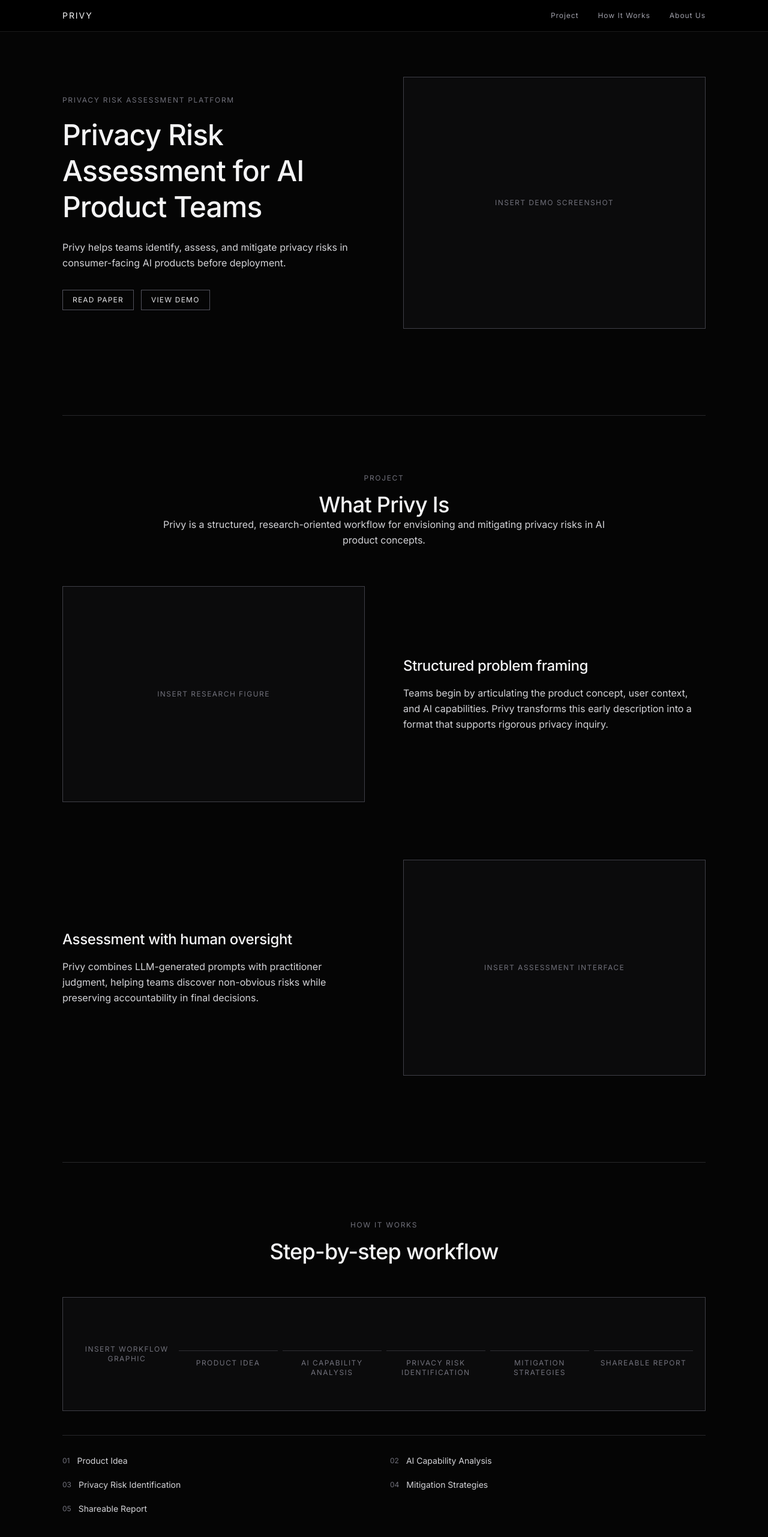
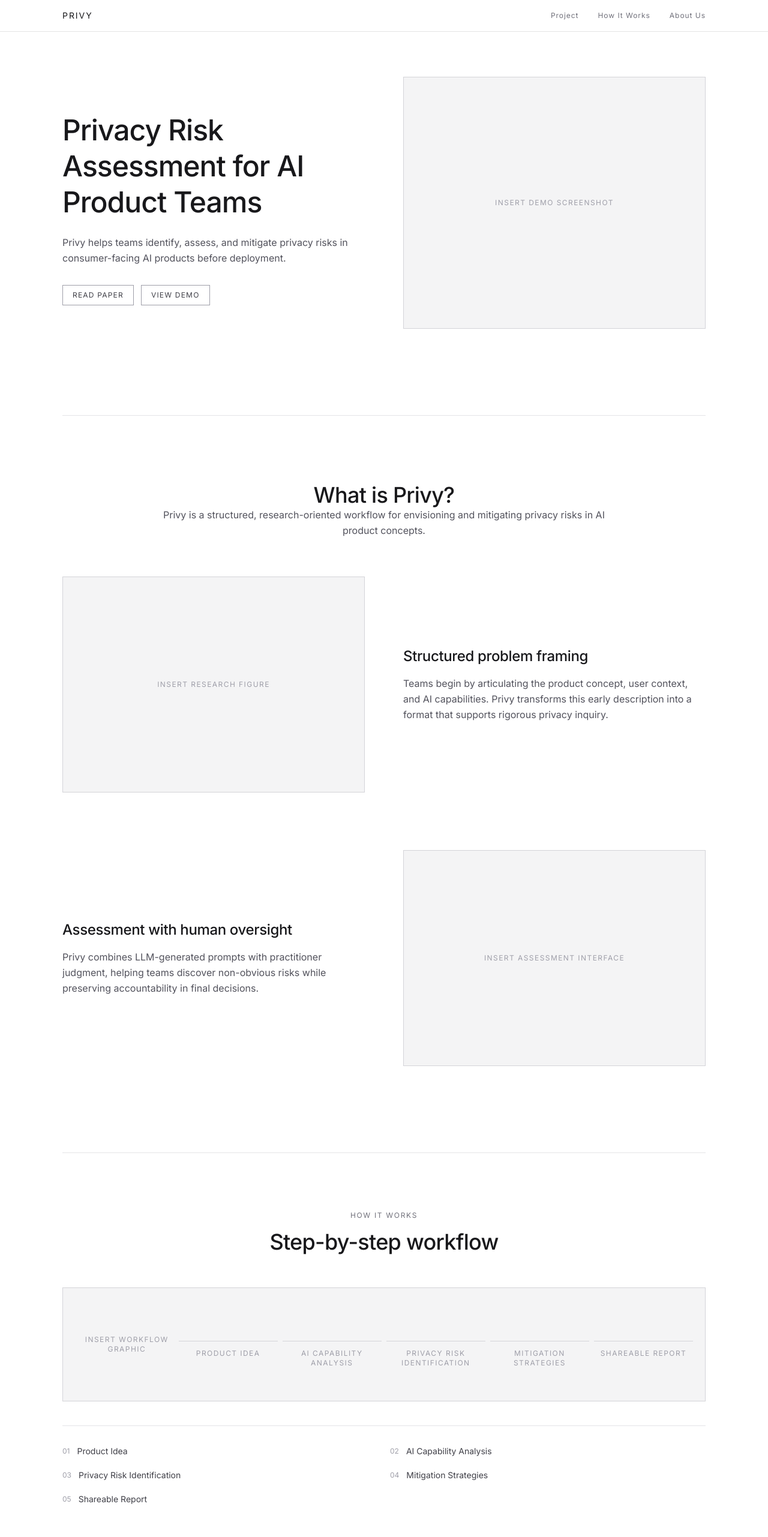
Before and after one commit to cmu-spuds/privy, a React (Vite) app: page / in a window 1280 px wide. Shown: the top 2562 px of the page at 60% size. Built offline with nearby package versions, Linux system fonts and the light colour scheme.

Commit message:
edited the base template to be better

```diff
--- a/src/App.jsx
+++ b/src/App.jsx
@@ -38,10 +38,10 @@ function App() {
   const navHref = (item) => `#${item.toLowerCase().replace(/\s+/g, '-')}`
 
   return (
-    <div className="min-h-screen bg-[#050505] text-zinc-100">
-      <header className="fixed inset-x-0 top-0 z-30 border-b border-white/10 bg-black/85 backdrop-blur-[2px]">
+    <div className="bg-white text-zinc-900">
+      <header className="fixed inset-x-0 top-0 z-30 border-b border-black/10 bg-white/90 backdrop-blur-[2px]">
         <div className="mx-auto flex w-full max-w-6xl items-center justify-between px-6 py-4 md:px-10">
-          <a href="#top" className="text-sm font-light tracking-[0.14em] text-zinc-100">
+          <a href="#top" className="text-sm font-light tracking-[0.14em] text-zinc-900">
             PRIVY
           </a>
           <nav className="flex items-center gap-6 md:gap-8">
@@ -57,7 +57,6 @@ function App() {
       <main id="top" className="mx-auto w-full max-w-6xl px-6 pb-24 pt-28 md:px-10 md:pt-32">
         <RevealSection className="section-grid">
           <div>
-            <p className="kicker">Privacy Risk Assessment Platform</p>
             <h1 className="hero-title">
               Privacy Risk Assessment for AI Product Teams
             </h1>
@@ -86,8 +85,7 @@ function App() {
 
         <RevealSection id="project" className="section-spacing">
           <div className="section-header">
-            <p className="kicker">Project</p>
-            <h2 className="section-title">What Privy Is</h2>
+            <h2 className="section-title">What is Privy?</h2>
             <p className="body-copy max-w-3xl">
               Privy is a structured, research-oriented workflow for envisioning
               and mitigating privacy risks in AI product concepts.
@@ -135,18 +133,18 @@ function App() {
             <span>Insert Workflow Graphic</span>
             <div className="mt-8 hidden w-full grid-cols-5 gap-2 text-center text-xs tracking-[0.06em] text-zinc-400 md:grid">
               {workflowSteps.map((step) => (
-                <span key={step} className="border-t border-zinc-700/70 pt-3">
+                <span key={step} className="border-t border-zinc-300 pt-3">
                   {step}
                 </span>
               ))}
             </div>
           </div>
 
-          <ol className="mt-10 grid gap-5 border-t border-zinc-800 pt-8 md:grid-cols-2">
+          <ol className="mt-10 grid gap-5 border-t border-zinc-200 pt-8 md:grid-cols-2">
             {workflowSteps.map((step, index) => (
               <li key={step} className="flex gap-3">
-                <span className="mt-0.5 text-xs text-zinc-500">0{index + 1}</span>
-                <span className="text-sm text-zinc-300">{step}</span>
+                <span className="mt-0.5 text-xs text-zinc-400">0{index + 1}</span>
+                <span className="text-sm text-zinc-700">{step}</span>
               </li>
             ))}
           </ol>
@@ -172,10 +170,10 @@ function App() {
                 consumer-facing systems.
               </p>
               <div className="mt-10 border-t border-zinc-800 pt-6">
-                <p className="text-sm text-zinc-400">
+                <p className="text-sm text-zinc-500">
                   Carnegie Mellon University
                 </p>
-                <p className="mt-1 text-sm text-zinc-400">SPUD Lab</p>
+                <p className="mt-1 text-sm text-zinc-500">SPUD Lab</p>
               </div>
             </div>
             <div className="placeholder-panel min-h-[320px] md:min-h-[380px]">
@@ -185,8 +183,8 @@ function App() {
         </RevealSection>
       </main>
 
-      <footer className="border-t border-zinc-800">
-        <div className="mx-auto flex w-full max-w-6xl flex-col gap-3 px-6 py-8 text-xs tracking-[0.08em] text-zinc-500 md:flex-row md:items-center md:justify-between md:px-10">
+      <footer className="border-t border-zinc-200">
+        <div className="mx-auto flex w-full max-w-6xl flex-col gap-3 px-6 py-8 text-xs tracking-[0.08em] text-zinc-400 md:flex-row md:items-center md:justify-between md:px-10">
           <p>Privy · Carnegie Mellon University</p>
           <div className="flex gap-5">
             <a href="https://arxiv.org/abs/2509.23525" target="_blank" rel="noreferrer">
--- a/src/index.css
+++ b/src/index.css
@@ -1,88 +1,70 @@
 @import url('https://fonts.googleapis.com/css2?family=Inter:wght@400;500;600;700;800&display=swap');
 @import 'tailwindcss';
-
 @theme {
   --font-sans: 'Inter', 'Geist', 'Segoe UI', 'Helvetica Neue', Arial, sans-serif;
 }
-
 :root {
-  color-scheme: dark;
+  color-scheme: light;
   scroll-behavior: smooth;
 }
-
 *,
 *::before,
 *::after {
   box-sizing: border-box;
 }
-
 body {
   margin: 0;
   min-height: 100vh;
   font-family: var(--font-sans);
-  color: #f1f1f1;
-  background-color: #050505;
-  background-image: linear-gradient(to bottom, #070707 0%, #050505 42%, #040404 100%);
+  color: #111111;
+  background-color: #ffffff;
+  background-image: linear-gradient(to bottom, #fafafa 0%, #ffffff 42%, #f8f8f8 100%);
   text-rendering: optimizeLegibility;
   -webkit-font-smoothing: antialiased;
   -moz-osx-font-smoothing: grayscale;
 }
-
 #root {
   min-height: 100vh;
 }
-
 ::selection {
-  background: rgba(250, 250, 250, 0.24);
-  color: #ffffff;
+  background: rgba(0, 0, 0, 0.12);
+  color: #000000;
 }
-
 @layer components {
   .kicker {
     @apply text-xs font-normal uppercase tracking-[0.14em] text-zinc-500;
   }
-
   .hero-title {
-    @apply mt-5 max-w-2xl text-3xl font-medium leading-tight tracking-[-0.02em] text-zinc-100 sm:text-4xl md:text-5xl;
+    @apply mt-5 max-w-2xl text-3xl font-medium leading-tight tracking-[-0.02em] text-zinc-900 sm:text-4xl md:text-5xl;
   }
-
   .section-title {
-    @apply mt-4 text-balance text-3xl font-medium tracking-[-0.02em] text-zinc-100 sm:text-4xl;
+    @apply mt-4 text-balance text-3xl font-medium tracking-[-0.02em] text-zinc-900 sm:text-4xl;
   }
-
   .subheading {
-    @apply text-2xl font-medium tracking-[-0.015em] text-zinc-100;
+    @apply text-2xl font-medium tracking-[-0.015em] text-zinc-900;
   }
-
   .body-copy {
-    @apply text-base font-normal leading-relaxed text-zinc-300;
+    @apply text-base font-normal leading-relaxed text-zinc-600;
   }
-
   .section-spacing {
-    @apply mt-28 border-t border-zinc-800 pt-20 md:mt-36 md:pt-24;
+    @apply mt-28 border-t border-zinc-200 pt-20 md:mt-36 md:pt-24;
   }
-
   .section-header {
     @apply mx-auto flex max-w-4xl flex-col items-center text-center;
   }
-
   .section-grid {
     @apply grid items-center gap-10 md:grid-cols-2 md:gap-16;
   }
-
   .placeholder-panel {
-    @apply flex items-center justify-center border border-zinc-700 bg-zinc-900/35 px-6 text-center;
+    @apply flex items-center justify-center border border-zinc-300 bg-zinc-100 px-6 text-center;
   }
-
   .placeholder-panel span {
-    @apply text-xs font-normal uppercase tracking-[0.12em] text-zinc-500;
+    @apply text-xs font-normal uppercase tracking-[0.12em] text-zinc-400;
   }
-
   .mono-button {
-    @apply border border-zinc-600 px-4 py-2 text-xs uppercase tracking-[0.1em] text-zinc-200 transition-colors hover:border-zinc-400 hover:text-white;
+    @apply border border-zinc-400 px-4 py-2 text-xs uppercase tracking-[0.1em] text-zinc-700 transition-colors hover:border-zinc-700 hover:text-zinc-900;
   }
-
   .nav-tab {
-    @apply text-xs font-normal tracking-[0.08em] text-zinc-400 transition-colors hover:text-zinc-100;
+    @apply text-xs font-normal tracking-[0.08em] text-zinc-500 transition-colors hover:text-zinc-900;
   }
 }
```
